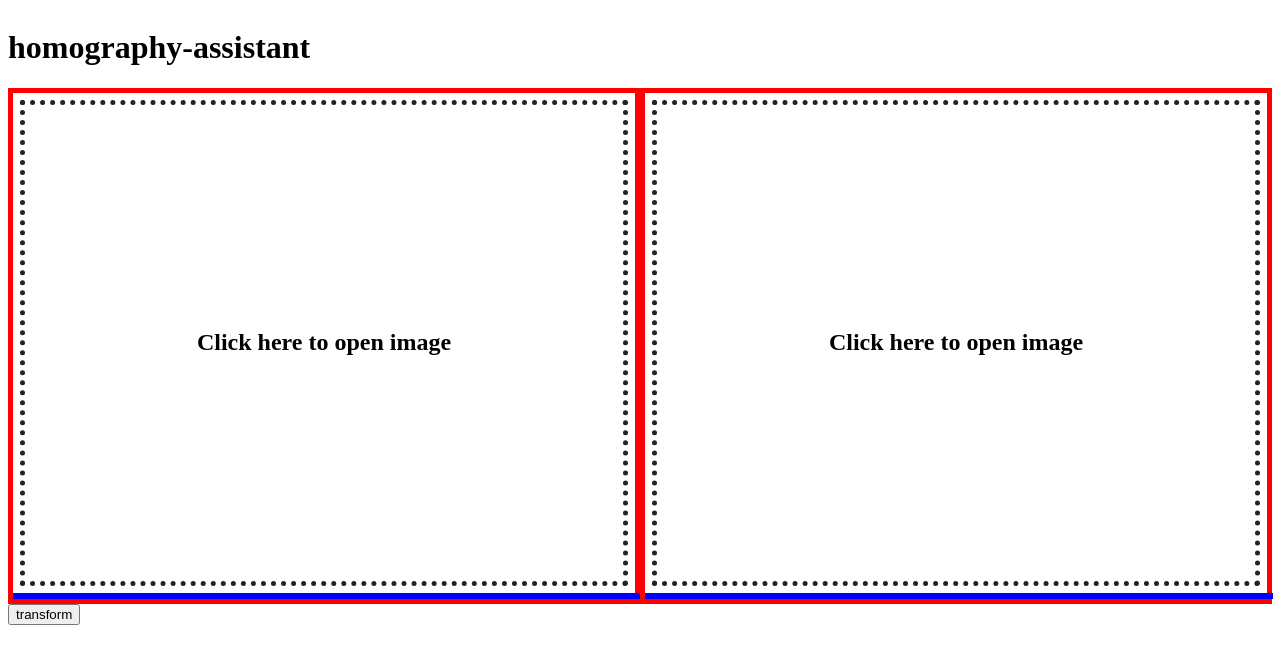
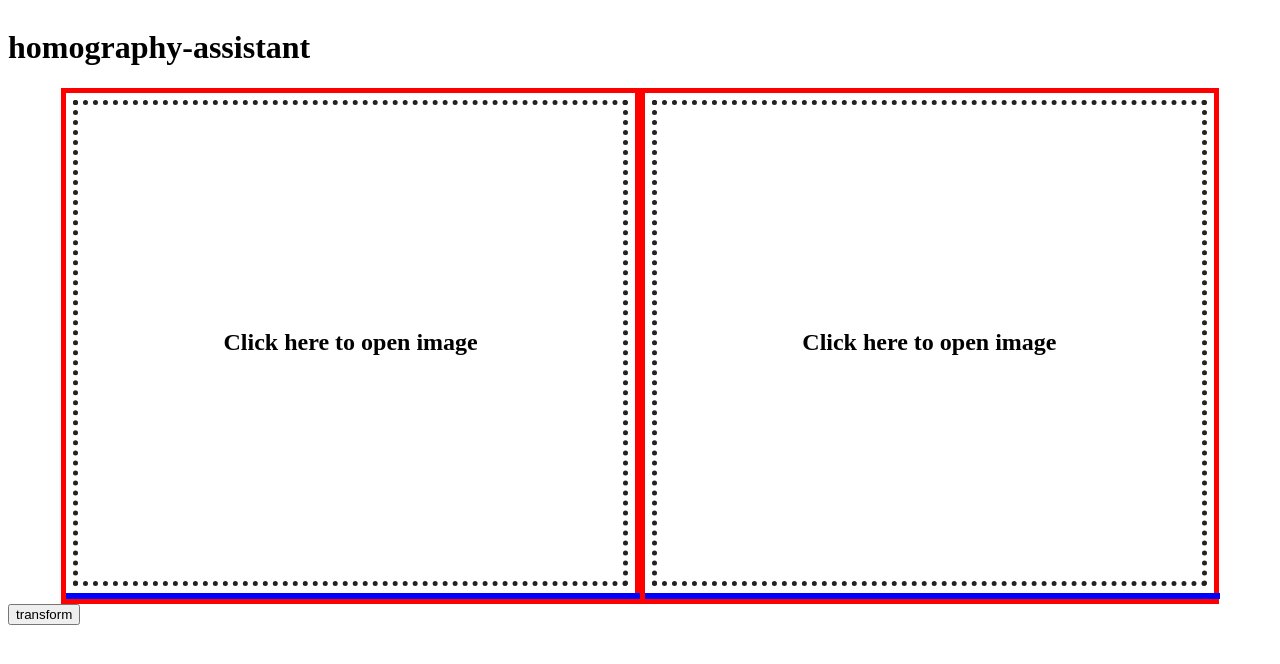
Before and after one commit to rain825/homography-assistant, a Vue app in the folder frontend/: page / in a window 1280 px wide. Shown: the top 664 px of the page. Built offline with nearby package versions, Linux system fonts and the light colour scheme; the HTML template or start-up script is replaced by a standard one; what vue-konva would draw is missing.

Commit message:
Fix: PointsSelector.vue - 要素の width を修正

```diff
--- a/frontend/src/components/PointsSelector.vue
+++ b/frontend/src/components/PointsSelector.vue
@@ -93,7 +93,7 @@ export default {
 
 <style scoped>
 .points-selector {
-  width: 80%;
+  width: 45%;
   display: flex;
   flex-direction: column;
   justify-content: flex-start;
```
